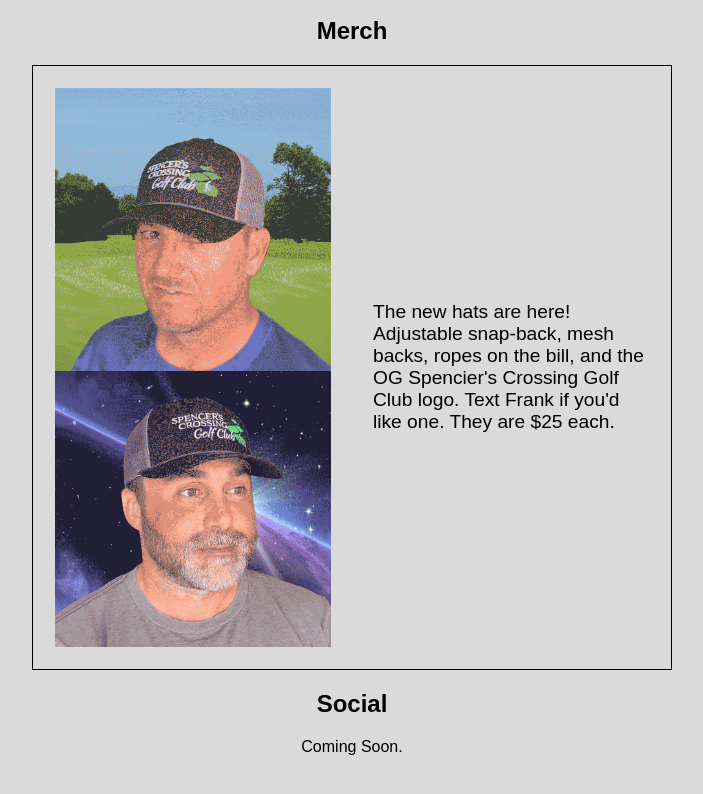
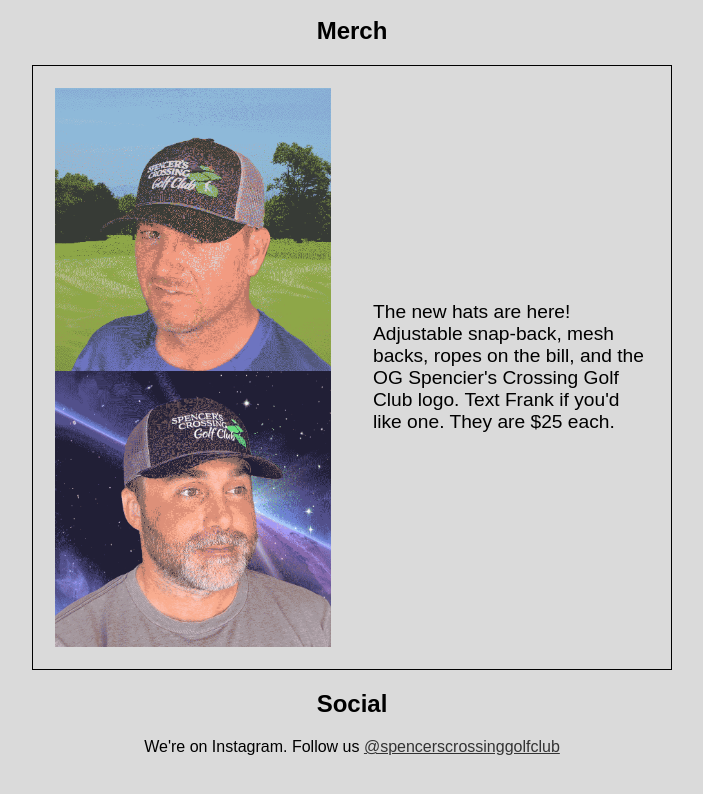
Before and after one commit to frankzeye/scgc.github.io, a plain HTML site: page index.html in a window 1280 px wide. Shown: the part 2141-2935 px from the top of the page, without its empty margins (288-991 px from the left). Before the commit the page ends 2913 px from the top, so only its background shows below. Drawn offline with Linux system fonts and the light colour scheme.

Commit message:
Added IG link

```diff
--- a/index.html
+++ b/index.html
@@ -172,9 +172,11 @@
             </tr>
         </table>
     </div>
-    <div id="social">
+    <div id="social" style="margin:0 0 100px;">
         <h2>Social</h2>
-        <p>Coming Soon.</p>
+        <p>
+            We're on Instagram. Follow us <a href="https://www.instagram.com/spencerscrossinggolfclub">@spencerscrossinggolfclub</a>
+        </p>
     </div>
 </body>
 </html>
```
